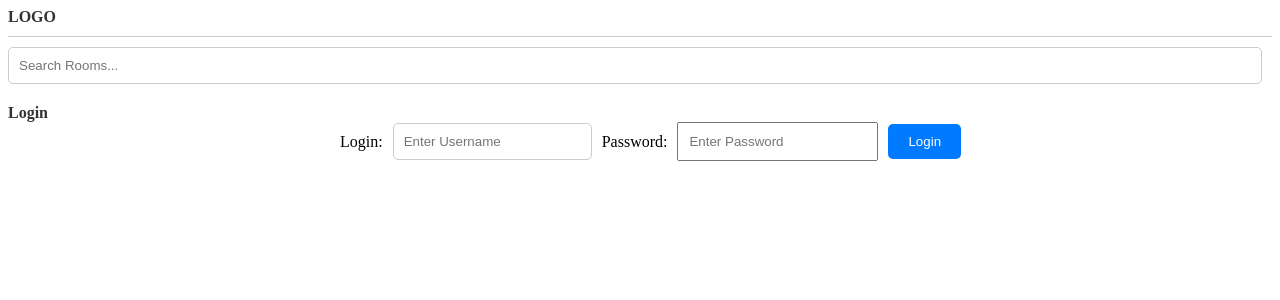
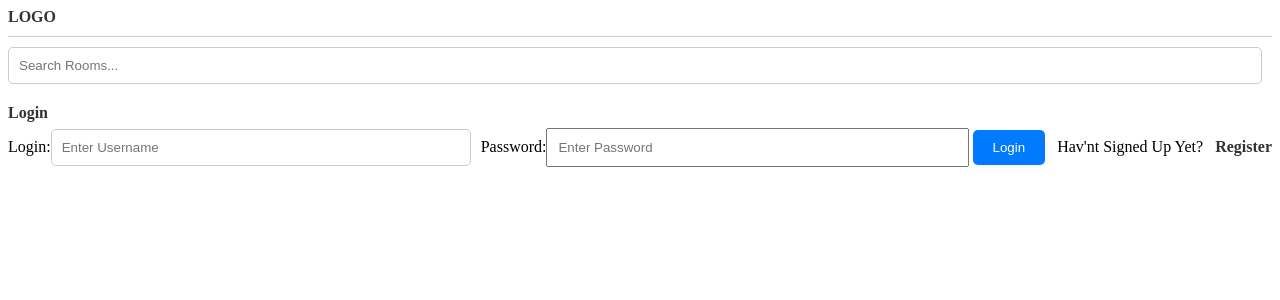
Before and after one commit to NomanShariq/Study-portal, a Django app: page /login/ in a window 1280 px wide. Shown: the top 300 px of the page. Run offline with Django 4.2, Linux system fonts and the light colour scheme.

Commit message:
rEGISTERATION FORM DONE WITH SOME MORE FUNCTIONALITY IN LOGIN

```diff
--- a/base/templates/base/home.html
+++ b/base/templates/base/home.html
@@ -96,10 +96,12 @@
             <div class="room-list">
                 {% for room in rooms %}
                     <div class="room-item">
+                        {% if request.user == room.host %}
                         <a href="{% url 'update-room' room.id %}">Edit</a>
                         <a href="{% url 'delete-room' room.id %}">Delete</a>
+                        {% endif %}
                         <h2>{{ room.host.username }}</h2>
-                        <h5>{{ room.id }} -- <a href="{% url 'room' room.id %}">{{ room.name }}</a></h5>
+                        <h5>{{ room.id }} - <a href="{% url 'room' room.id %}">{{ room.name }}</a></h5>
                         <h2>{{ room.topic }}</h2>
                         <p>{{ room.description }}</p>
                         <hr>
--- a/base/templates/base/login_register.html
+++ b/base/templates/base/login_register.html
@@ -2,41 +2,42 @@
 
 {% block content %}
     <style>
-        /* Custom CSS for form layout */
-        .login-form {
-            display: flex;
-            align-items: center;
-            justify-content: space-between;
-            max-width: 600px; /* Adjust as needed */
-            margin: 0 auto;
+        .login-form input[type="text"],
+        .login-form input[type="password"] {
+            flex: auto;
+            padding: 10px;
         }
 
-        .login-form input[type="text"],
-        .login-form input[type="password"] {
-            flex: 1;
-            padding: 10px;
-            margin-right: 10px;
-        }
+    </style>
 
-        .login-form input[type="submit"] {
-            padding: 10px 20px;
-        }
+{% if page == 'login' %}
+<div>
+    <form action="" method="POST" class="login-form">
+        {% csrf_token %}
+        <label>Login:</label>
+        <input type="text" name="username" placeholder="Enter Username" />
 
-        .login-form label {
-            flex-basis: 120px; /* Adjust label width as needed */
-            text-align: right;
-            margin-right: 10px;
-        }
-    </style>
+        <label>Password:</label>
+        <input type="password" name="password" placeholder="Enter Password" />
+        &nbsp;
+        <input type="submit" value="Login" />
+        &nbsp;
+        &nbsp;
+        <p>Hav'nt Signed Up Yet?</p>
+        &nbsp;
+        &nbsp;
+        <a href="{% url 'register' %}" >Register</a>
+    </form>
+</div>
+{% else %}
 
     <form action="" method="POST" class="login-form">
         {% csrf_token %}
-        <label for="username">Login:</label>
-        <input type="text" name="username" placeholder="Enter Username">
+        {{ form.as_p }}
+        <input type="submit" value="Register">
+        <p>Already Signed Up Yet?</p>
+        <a href="{% url 'login' %}">Login</a>
+    </form>
 
-        <label for="password">Password:</label>
-        <input type="password" name="password" placeholder="Enter Password">
-
-        <input type="submit" value="Login">
-    </form>
+{% endif %}
 {% endblock content %}
--- a/base/urls.py
+++ b/base/urls.py
@@ -10,5 +10,6 @@ urlpatterns = [
     path('delete-form/<str:pk>', views.deleteForm , name='delete-room'),
     path('create-form/', views.createRoom , name='create-room'),
     path('login/', views.loginPage , name='login'),
+    path('register/', views.registerPage , name='register'),
     path('logout/', views.logoutUser , name='logout'),
 ]
--- a/base/views.py
+++ b/base/views.py
@@ -1,10 +1,13 @@
 from django.shortcuts import redirect, render
 from base.form import Roomform
 from django.db.models import Q
+from django.http import HttpResponse
 from base.models import Room, Topic
 from django.contrib.auth.models import User
 from django.contrib import messages
 from django.contrib.auth import login , authenticate , logout
+from django.contrib.auth.decorators import login_required
+from django.contrib.auth.forms import UserCreationForm
 
 # Create your views here.
 
@@ -15,9 +18,13 @@ from django.contrib.auth import login , authenticate , logout
 # ]
 
 def loginPage(request):
+    page = 'login'
+
+    if request.user.is_authenticated:
+        return redirect('home')
 
     if request.method == "POST":
-        username = request.POST.get('username')
+        username = request.POST.get('username').lower()
         password = request.POST.get('password')
 
         try:
@@ -27,18 +34,35 @@ def loginPage(request):
 
         user = authenticate(request , username=username,password=password)
 
+
         if user is not None:
             login(request,user)
+            messages.success(request, "You have successfully logged in.")  # Add a success message
             return redirect('home')
         else:
             messages.error(request, "Username or password doesnt exist.")
 
-    context = {}
+    context = {'page': page}
     return render(request, 'base/login_register.html', context)
 
 def logoutUser(request):
     logout(request)
     return redirect('login')
+
+def registerPage(request):
+    form = UserCreationForm()
+
+    if request.method == 'POST':
+        form = UserCreationForm(request.POST)
+        if form.is_valid():
+            user = form.save(commit=False)
+            user.username = user.username.lower()
+            form.save()
+            login(request, user)
+            return redirect('home')
+        else:
+            messages.error(request, "There is something Error occured during registation!!!.")
+    return render(request, 'base/login_register.html', {'form':form})
 
 def homepage(request):
     q = request.GET.get('q') if request.GET.get('q') != None else ''
@@ -57,6 +81,7 @@ def room(request,pk):
     context = {'rooms':room}
     return render(request,'base/room.html',context)
 
+@login_required(login_url="login")
 def createRoom(request):
     form = Roomform()
     if request.method == 'POST':
@@ -69,6 +94,7 @@ def createRoom(request):
     return render(request, 'base/room_form.html',context)
 
 
+@login_required(login_url="login")
 def updateRoom(request, pk):
     room = Room.objects.get(id=pk)
     form = Roomform(instance=room)
@@ -79,12 +105,18 @@ def updateRoom(request, pk):
            form.save()
            return redirect('home')
 
+    if request.user != room.host:
+            return HttpResponse("You are not allowed here!!")
     context = {'form': form}
     return render(request, 'base/room_form.html', context)
 
 
+@login_required(login_url="login")
 def deleteForm(request, pk):
     room = Room.objects.get(id=pk)
+
+    if request.user != room.host:
+            return HttpResponse("You are not allowed here!!")
     if request.method == 'POST':
         room.delete()
         return redirect('home')
```
Also changed, not shown: db.sqlite3.
